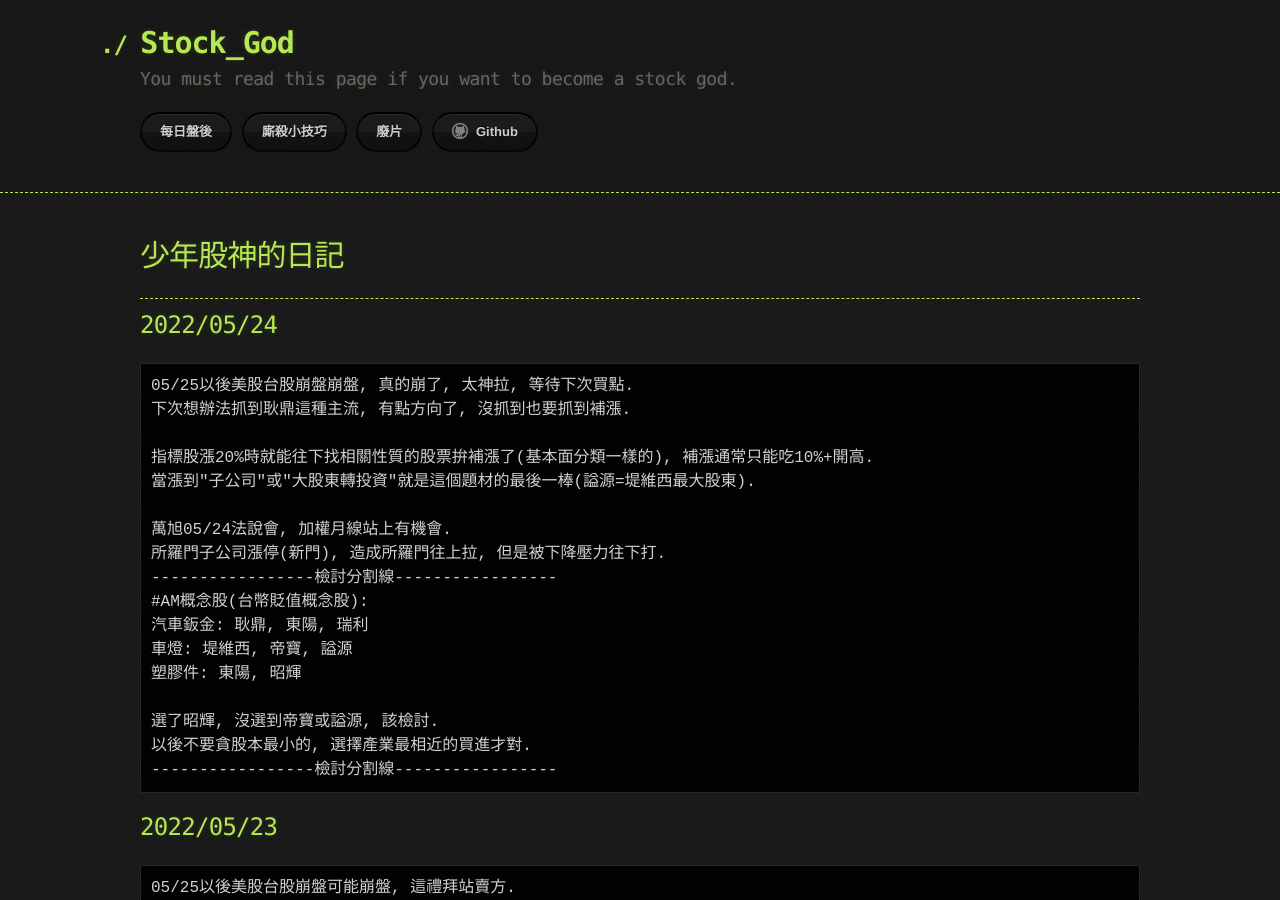
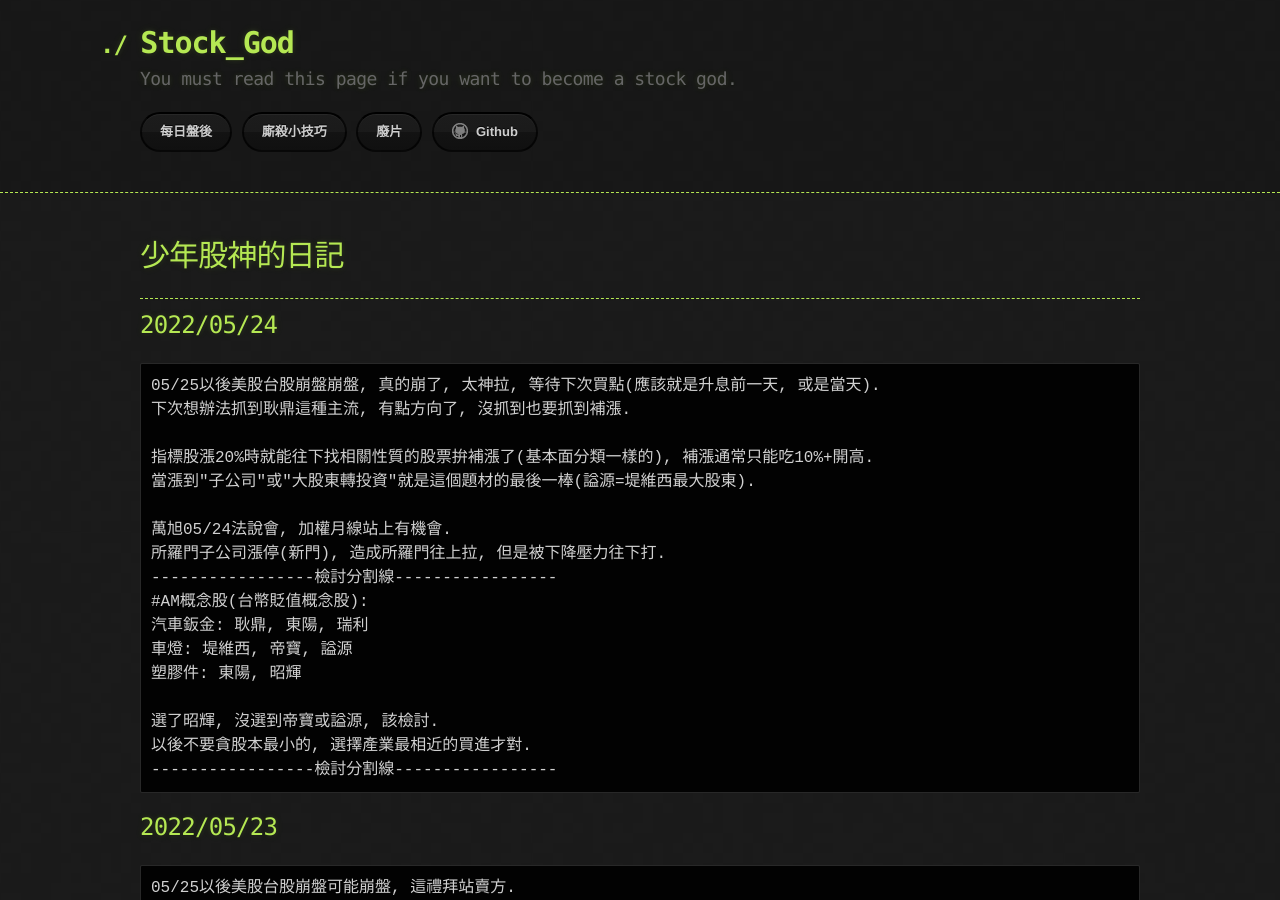
Before and after one commit to lepg5487/Stock_God, a Jekyll site: the page built from index.md, in a window 1280 px wide and 900 px high. Built offline with Jekyll 4.4.1, drawn with Linux system fonts in a browser that asks for light colours; our own code applies the rules of GitHub Pages for plain Markdown files.

Commit message:
Update index.md

````diff
--- a/index.md
+++ b/index.md
@@ -8,7 +8,7 @@ layout: testlayouts
 
 ## 2022/05/24
 ```
-05/25以後美股台股崩盤崩盤, 真的崩了, 太神拉, 等待下次買點.
+05/25以後美股台股崩盤崩盤, 真的崩了, 太神拉, 等待下次買點(應該就是升息前一天, 或是當天).
 下次想辦法抓到耿鼎這種主流, 有點方向了, 沒抓到也要抓到補漲.
 
 指標股漲20%時就能往下找相關性質的股票拚補漲了(基本面分類一樣的), 補漲通常只能吃10%+開高.
````
